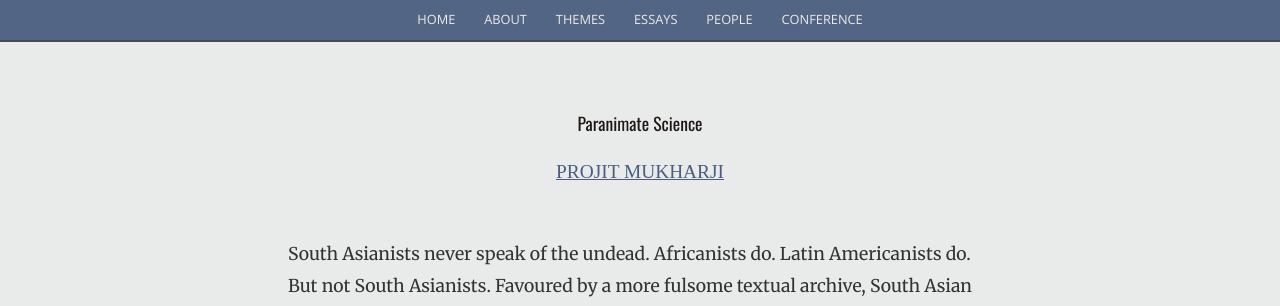
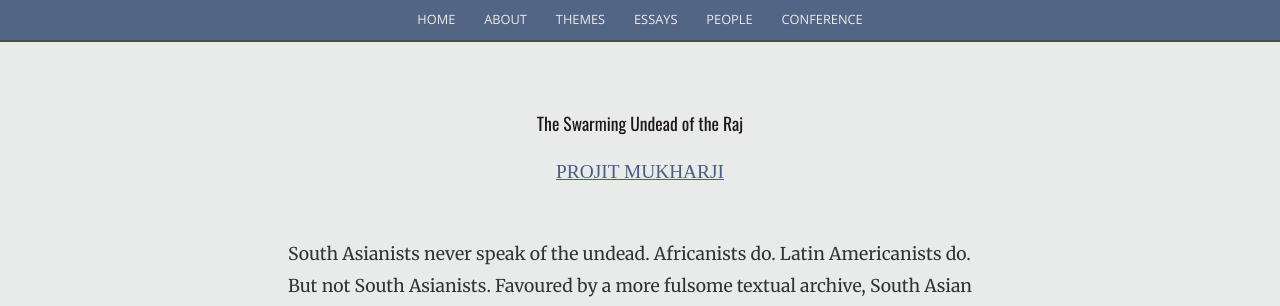
Before and after one commit to historiesofthefuture/historiesofthefuture, a Jekyll site: the page built from essays/mukharji/paranimate.md, in a window 1280 px wide and 900 px high. Shown: the top 306 px of the window. Built offline with Jekyll 4.4.1, drawn with Linux system fonts in a browser that asks for light colours; nearby versions of some CDN libraries; some web fonts are replaced.

Commit message:
title change

```diff
--- a/essays/mukharji/paranimate.md
+++ b/essays/mukharji/paranimate.md
@@ -1,5 +1,5 @@
 ---
-title: "Paranimate Science"
+title: "The Swarming Undead of the Raj"
 author: Projit Mukharji
 layout: essay
 slug: paranimate
```
